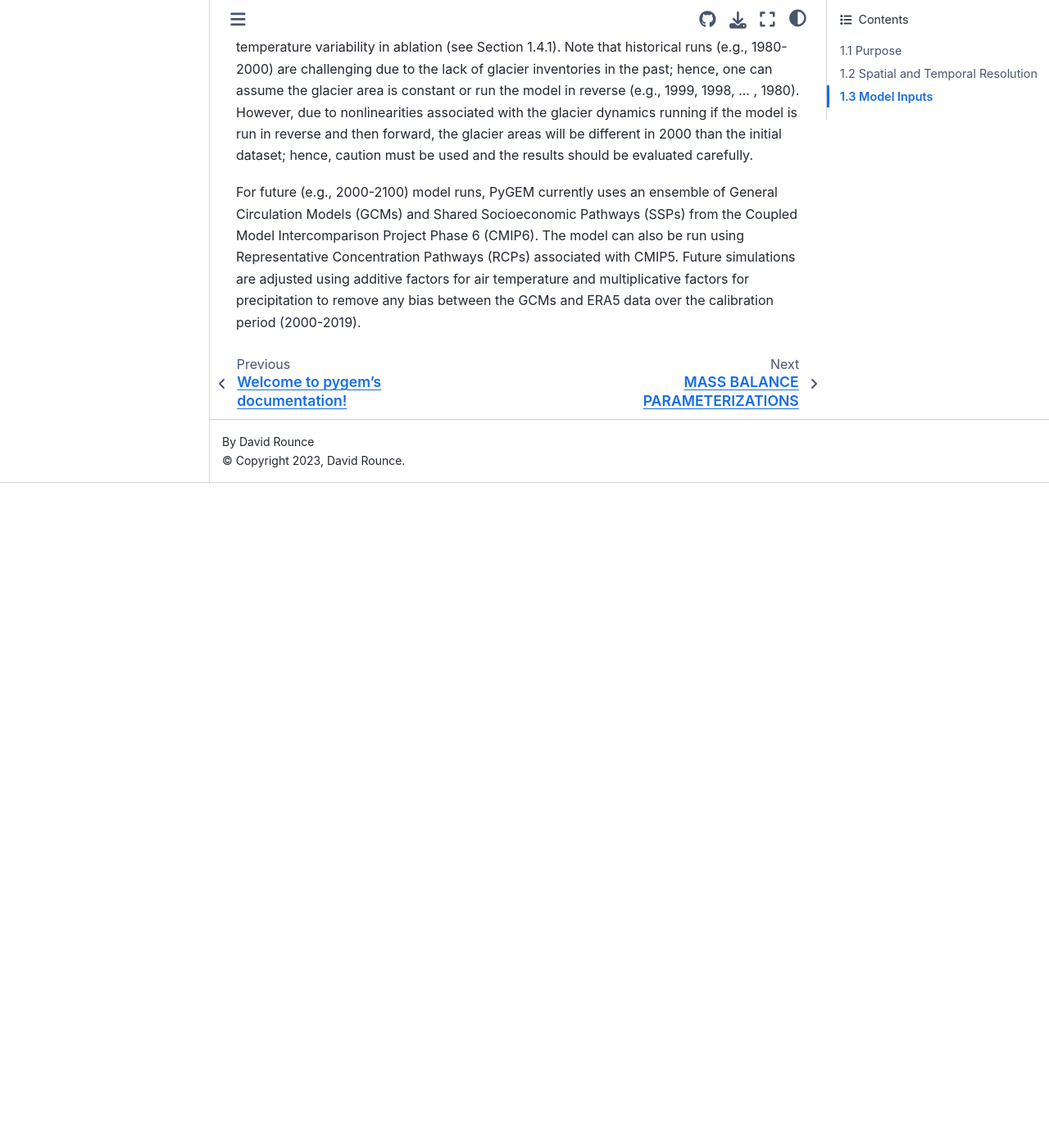
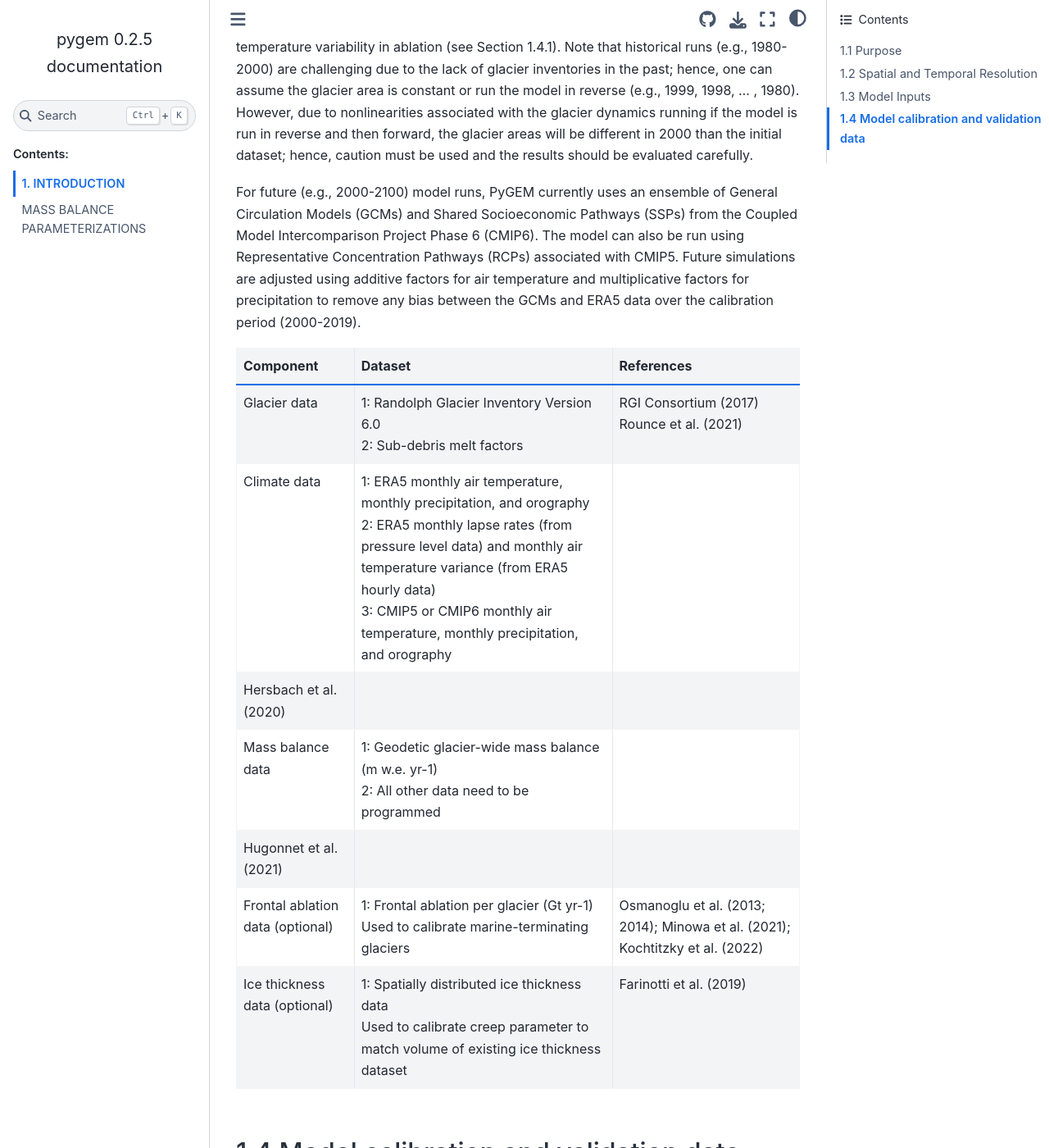
Before and after one commit to drounce/PyGEM, a Sphinx documentation site: the page built from docs/introduction.md, in a window 1280 px wide and 1400 px high, scrolled down 1274 px. Shown: the whole window at 82% size. Built offline with Sphinx 7.4.7 and the Sphinx Book theme 1.1.4, drawn with Linux system fonts in a browser that asks for light colours; before the commit the page ends 1863 px from its top, so only the background shows below that; some of the changed text lies outside the part shown.

Commit message:
testing table

```diff
--- a/docs/introduction.md
+++ b/docs/introduction.md
@@ -13,3 +13,18 @@
 For present-day (2000-2019) model runs, PyGEM currently uses monthly near-surface air temperature and precipitation data from ERA5 (Hersbach et al. 2020). Air temperature lapse rates are estimated using monthly air temperature data from various pressure levels. A second option is available to derive lapse rates from the neighboring pixels; however, this is for glaciers near the coast and therefore is not recommended. Additionally, the monthly temperature standard deviation is required if incorporating sub-monthly temperature variability in ablation (see Section 1.4.1). Note that historical runs (e.g., 1980-2000) are challenging due to the lack of glacier inventories in the past; hence, one can assume the glacier area is constant or run the model in reverse (e.g., 1999, 1998, … , 1980). However, due to nonlinearities associated with the glacier dynamics running if the model is run in reverse and then forward, the glacier areas will be different in 2000 than the initial dataset; hence, caution must be used and the results should be evaluated carefully.
 
 For future (e.g., 2000-2100) model runs, PyGEM currently uses an ensemble of General Circulation Models (GCMs) and Shared Socioeconomic Pathways (SSPs) from the Coupled Model Intercomparison Project Phase 6 (CMIP6). The model can also be run using Representative Concentration Pathways (RCPs) associated with CMIP5. Future simulations are adjusted using additive factors for air temperature and multiplicative factors for precipitation to remove any bias between the GCMs and ERA5 data over the calibration period (2000-2019).
+
+| Component | Dataset | References |
+| :--- | :--- | :--- |
+|Glacier data | 1: Randolph Glacier Inventory Version 6.0 <br>2: Sub-debris melt factors | RGI Consortium (2017)<br> Rounce et al. (2021) |
+| Climate data | 1: ERA5 monthly air temperature, monthly precipitation, and orography <br>2: ERA5 monthly lapse rates (from pressure level data) and monthly air temperature variance (from ERA5 hourly data) <br>3: CMIP5 or CMIP6 monthly air temperature, monthly precipitation, and orography
+ | Hersbach et al. (2020) |
+| Mass balance data | 1: Geodetic glacier-wide mass balance (m w.e. yr-1) <br>2: All other data need to be programmed
+ | Hugonnet et al. (2021) |
+| Frontal ablation data (optional) | 1: Frontal ablation per glacier (Gt yr-1) <br>Used to calibrate marine-terminating glaciers | Osmanoglu et al. (2013; 2014); Minowa et al. (2021); Kochtitzky et al. (2022) |
+| Ice thickness data (optional) | 1: Spatially distributed ice thickness data <br>Used to calibrate creep parameter to match volume of existing ice thickness dataset | Farinotti et al. (2019) |
+
+## 1.4 Model calibration and validation data
+Model parameters need to be calibrated and results should be validated using some form of mass balance (glaciological, geodetic, or gravimetric), glacier runoff, snowline, or equilibrium line altitude data (Table 1). Additional calibration data is required to account for frontal ablation associated with marine-terminating glaciers. We envision the model continuously incorporating new large-scale systematic datasets as they become available.
+
+The model was originally developed to integrate large-scale systematic glacier-wide mass balance data from 2000-2018 in High Mountain Asia (Shean et al. 2020) and now uses a global dataset from 2000-2019 (Hugonnet et al. 2021). The default frontal ablation data is currently from various datasets spanning 2000 to 2020 from the Northern Hemisphere (Kochtitzky et al. Submitted), South America (Minowa et al. 2021), and Antarctica (Osmanoglu et al. 2013; 2014). For model validation, annual and seasonal glaciological glacier-wide mass balance data from 1979 to 2019 have been used (WGMS 2021).
```
